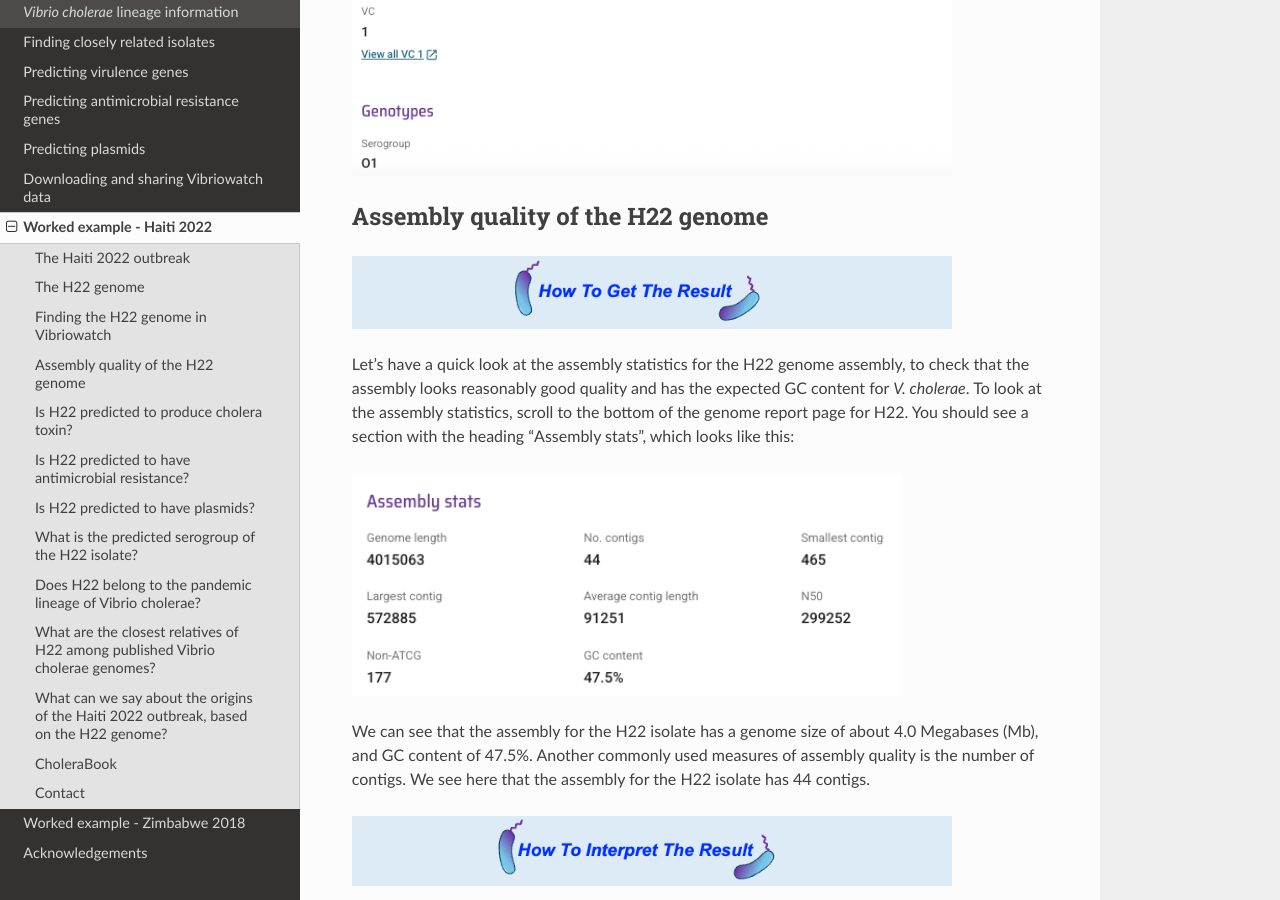
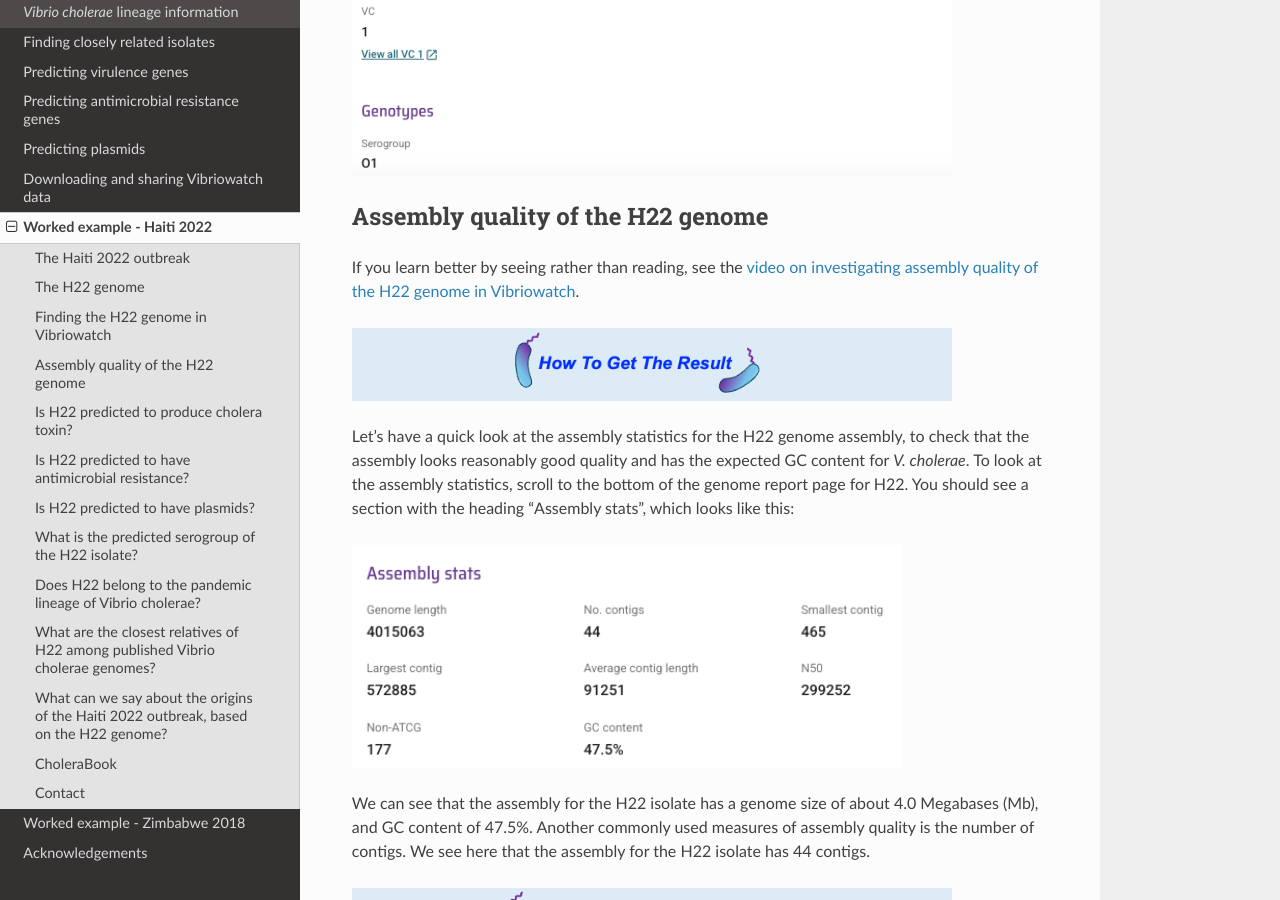
Before and after one commit to avrilcoghlan/vibriowatch, a Sphinx documentation site: the page built from docs/source/haiti.rst, in a window 1280 px wide and 900 px high, scrolled down 2547 px. Built offline with Sphinx 7.4.7 and the Read the Docs theme 3.1.0, drawn with Linux system fonts in a browser that asks for light colours.

Commit message:
Update haiti.rst

```diff
--- a/docs/source/haiti.rst
+++ b/docs/source/haiti.rst
@@ -84,6 +84,10 @@ This shows the top of the report page for H22:
 
 Assembly quality of the H22 genome
 ----------------------------------
+
+If you learn better by seeing rather than reading, see the `video on investigating assembly quality of the H22 genome in Vibriowatch`_.
+
+.. _video on investigating assembly quality of the H22 genome in Vibriowatch: https://youtu.be/0l_tukNgr5U
 
 .. image:: HowToGetTheResult.png
   :width: 600
```
